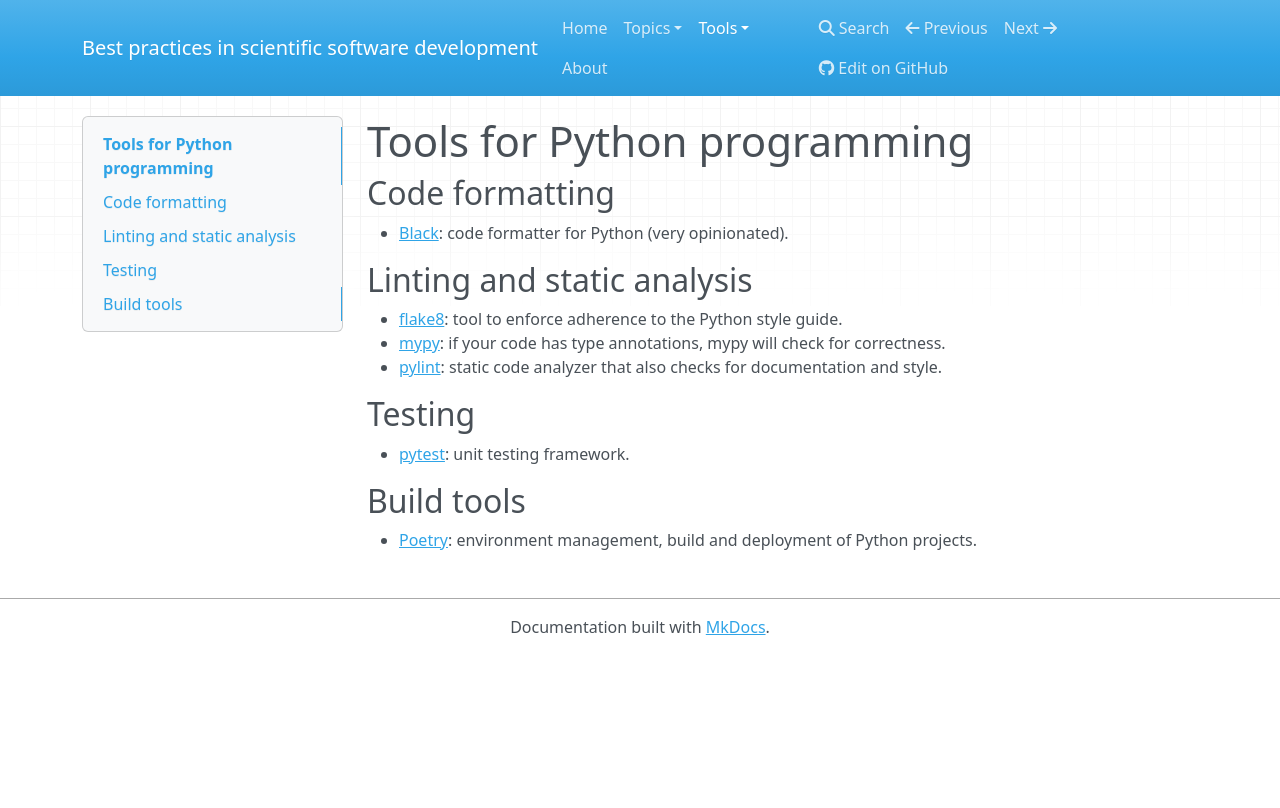
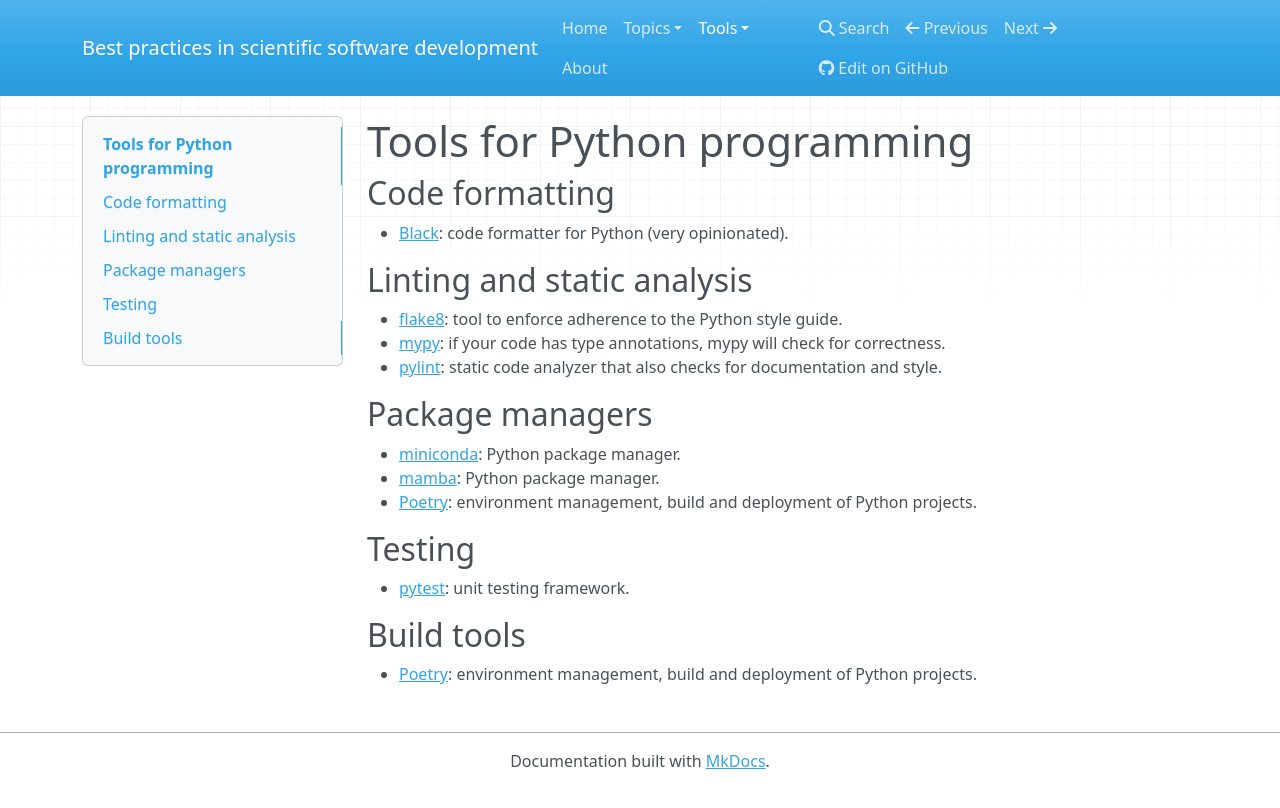
Before and after one commit to gjbex/Best-practices-for-scientific-computing, an MkDocs documentation site: the page built from docs/tools/Python.md, in a window 1280 px wide. Shown: the top 808 px of the page. Built offline with MkDocs 1.6.1, drawn with Linux system fonts in a browser that asks for light colours; nearby versions of some CDN libraries.

Commit message:
Add package managers

```diff
--- a/docs/tools/Python.md
+++ b/docs/tools/Python.md
@@ -17,6 +17,15 @@
   also checks for documentation and style.
 
 
+## Package managers
+
+* [miniconda](https://docs.anaconda.com/free/miniconda/index.html): Python package
+  manager.
+* [mamba](https://github.com/mamba-org/mamba): Python package manager.
+* [Poetry](https://python-poetry.org/): environment management, build and
+  deployment of Python projects.
+
+
 ## Testing
 
 * [pytest](https://docs.pytest.org/): unit testing framework.
```
